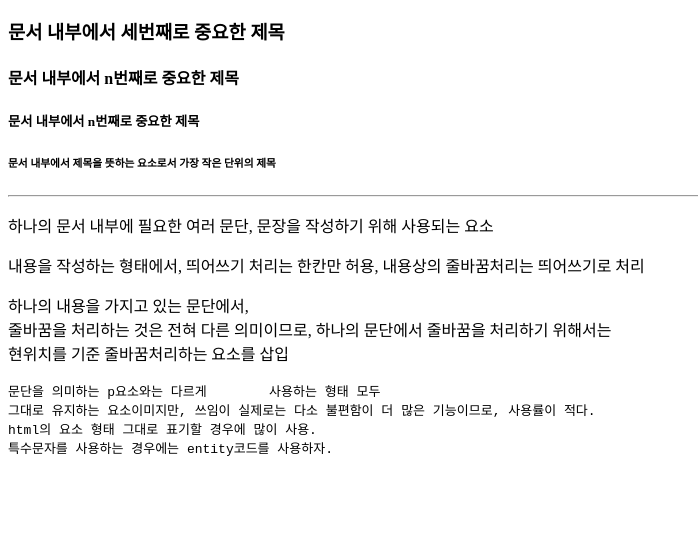
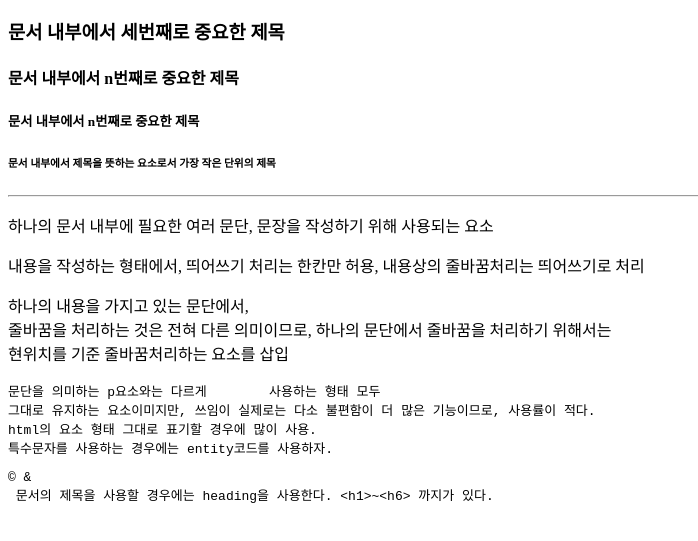
Before and after one commit to yovjvng/markup, a plain HTML site: page b_basic/html/a_02_heading_paragraph.html in a window 1280 px wide. Shown: the part 127-668 px from the top of the page, without its empty margins (0-698 px from the left). Drawn offline with Linux system fonts and the light colour scheme.

Commit message:
엔티티 코드 설명 및 사이트

```diff
--- a/b_basic/html/a_02_heading_paragraph.html
+++ b/b_basic/html/a_02_heading_paragraph.html
@@ -27,5 +27,9 @@
 html의 요소 형태 그대로 표기할 경우에 많이 사용.
 특수문자를 사용하는 경우에는 entity코드를 사용하자.
 </pre>
+<pre>&copy; &amp;
+ 문서의 제목을 사용할 경우에는 heading을 사용한다. &lt;h1&gt;~&lt;h6&gt; 까지가 있다.
+</pre>
+
   </body>
 </html>
```
Also changed, not shown: 1 other file.
